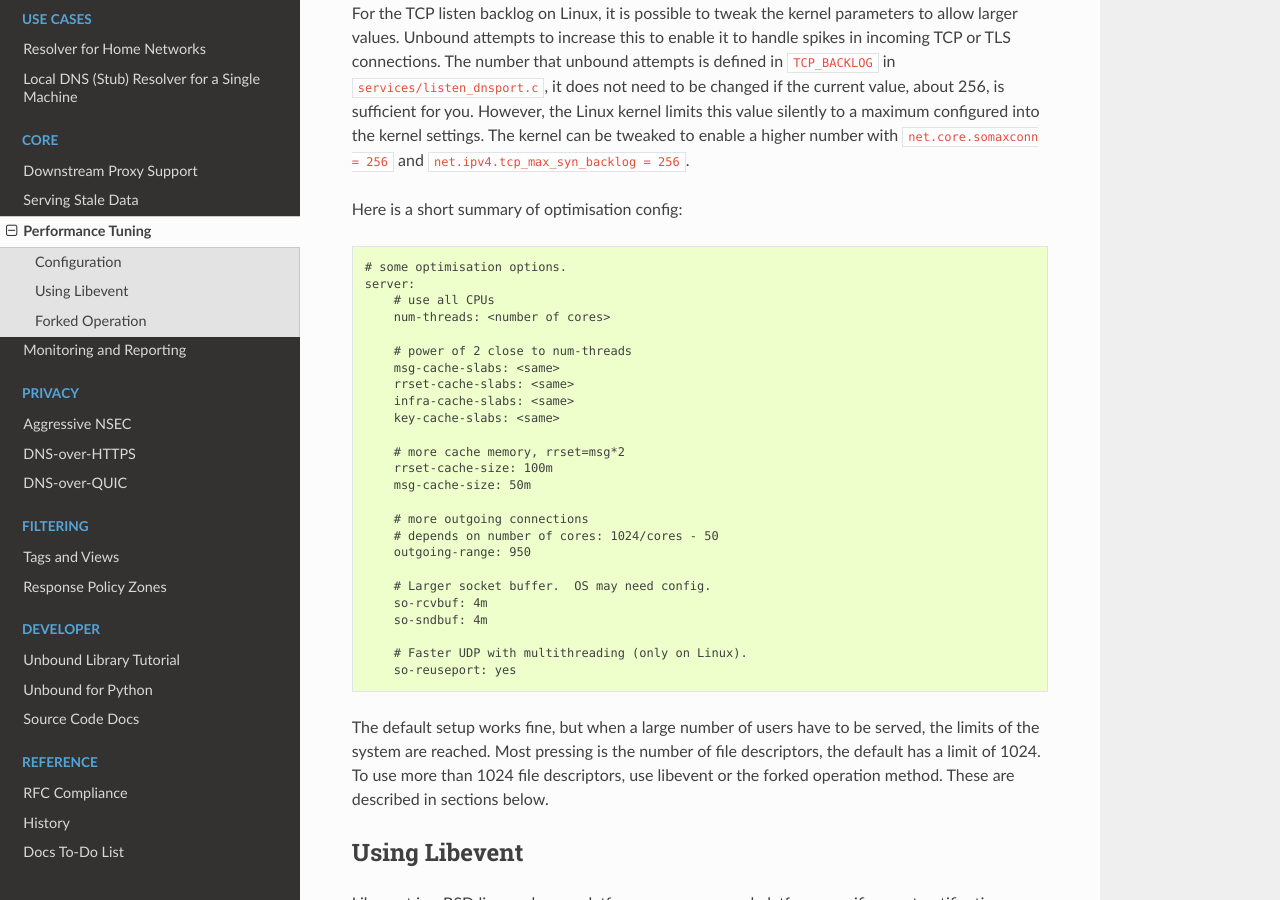
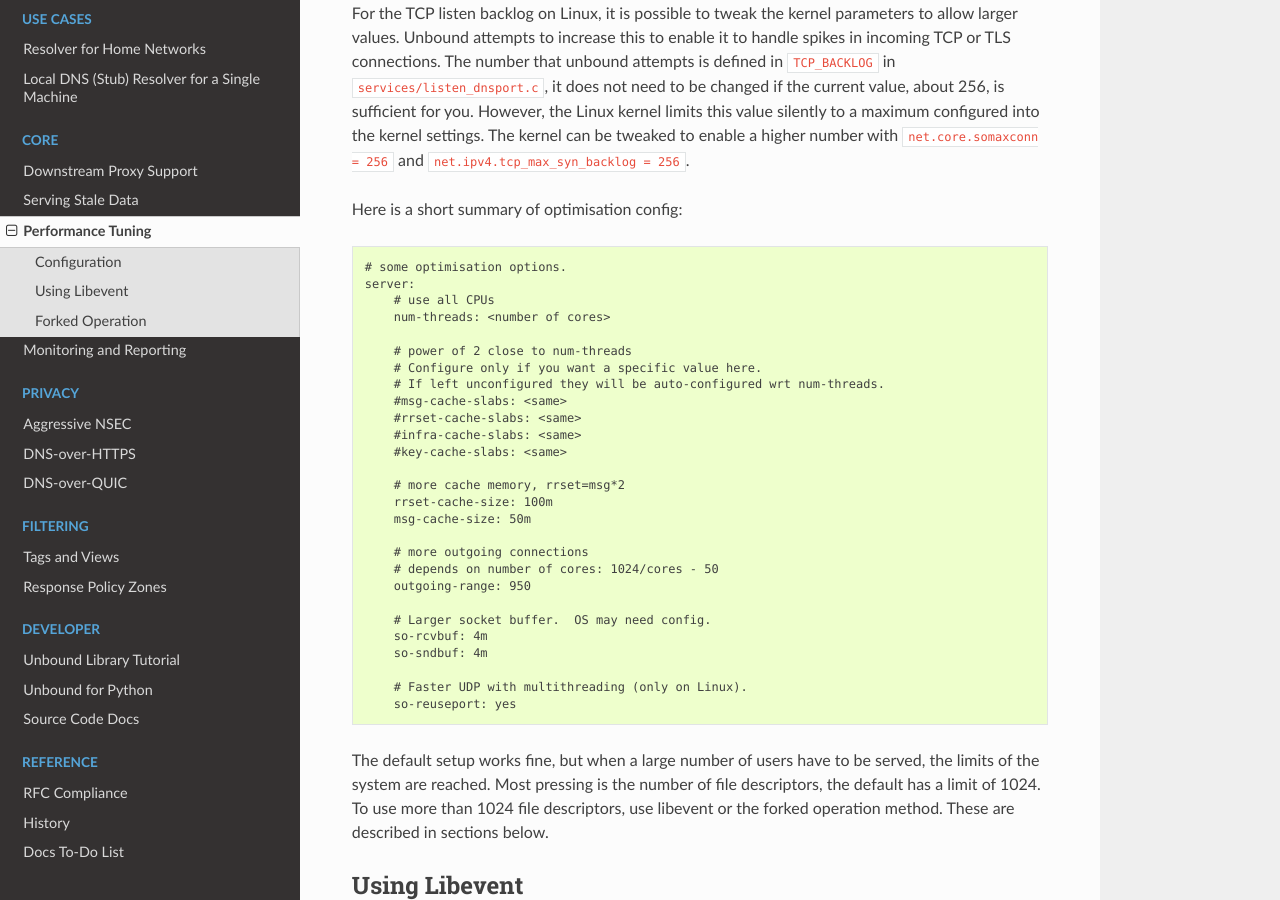
Before and after one commit to NLnetLabs/unbound-manual, a Sphinx documentation site: the page built from source/topics/core/performance.rst, in a window 1280 px wide and 900 px high, scrolled down 1330 px. Built offline with Sphinx 7.4.7 and the Read the Docs theme 3.1.0, drawn with Linux system fonts in a browser that asks for light colours; pages that are not in the unit, such as notebooks, are missing from menus.

Commit message:
Update the sample config wrt to slabs auto-config from 1.24.0

```diff
--- a/source/topics/core/performance.rst
+++ b/source/topics/core/performance.rst
@@ -95,10 +95,12 @@ Here is a short summary of optimisation config:
         num-threads: <number of cores>
 
         # power of 2 close to num-threads
-        msg-cache-slabs: <same>
-        rrset-cache-slabs: <same>
-        infra-cache-slabs: <same>
-        key-cache-slabs: <same>
+        # Configure only if you want a specific value here.
+        # If left unconfigured they will be auto-configured wrt num-threads.
+        #msg-cache-slabs: <same>
+        #rrset-cache-slabs: <same>
+        #infra-cache-slabs: <same>
+        #key-cache-slabs: <same>
 
         # more cache memory, rrset=msg*2
         rrset-cache-size: 100m
```
